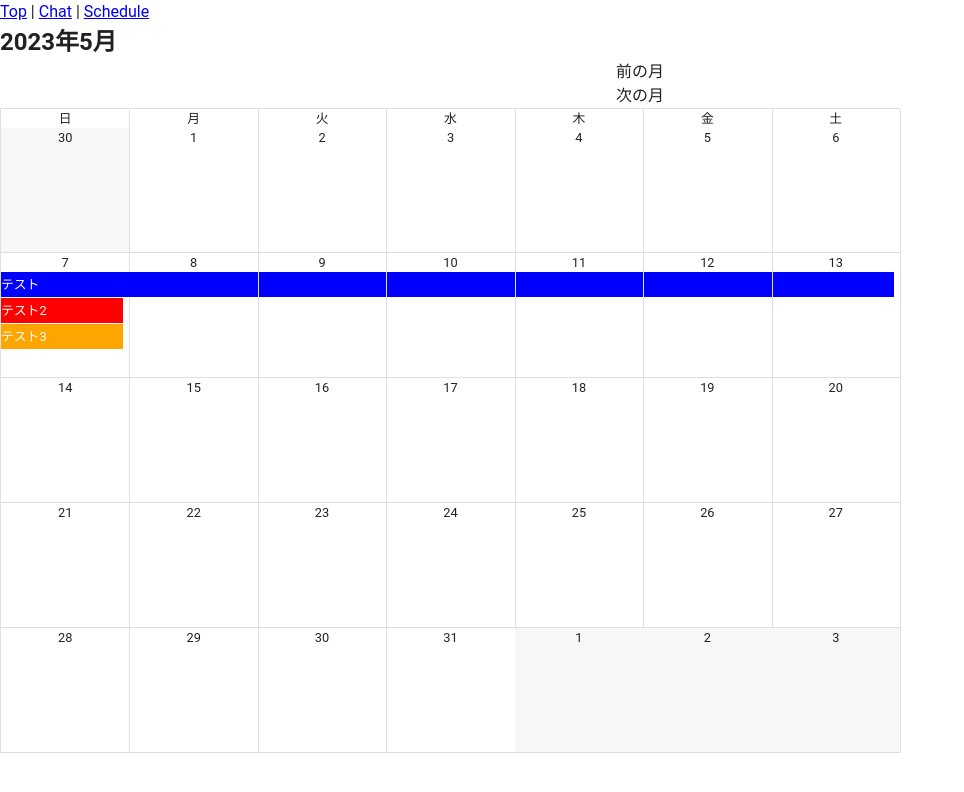
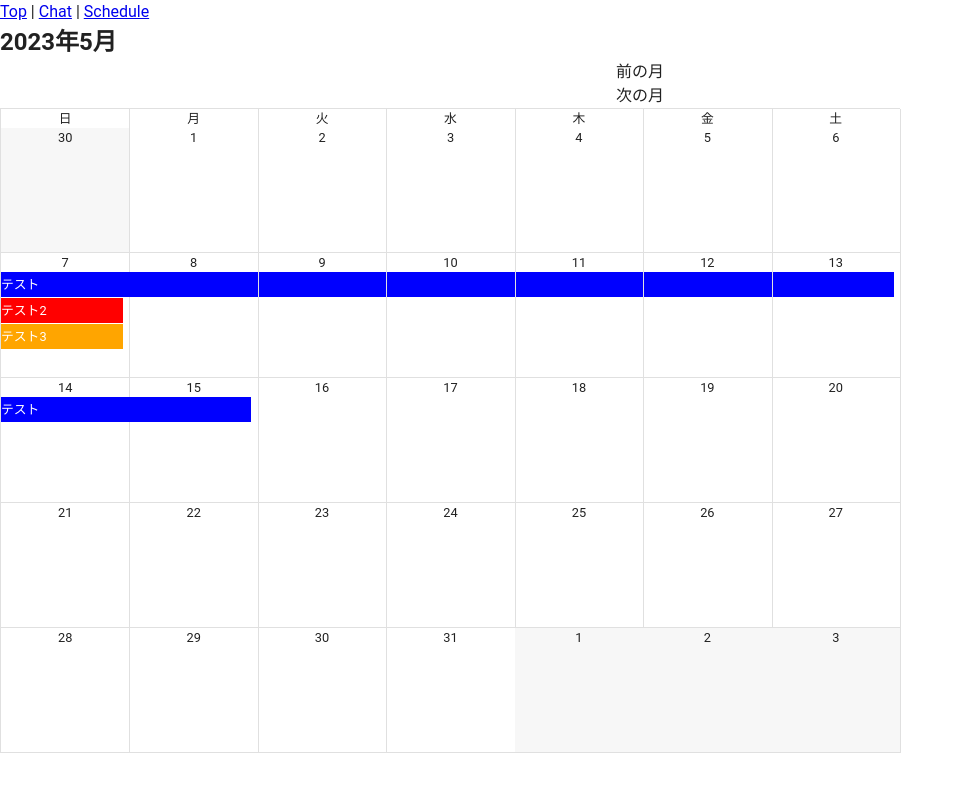
Before and after one commit to Somahc/my-chatbot, a Vue app in the folder my-chatbot/: page /schedule in a window 1280 px wide. Shown: the top 792 px of the page, without its empty margins (0-964 px from the left). Built offline with nearby package versions, Linux system fonts and the light colour scheme; what v-calendar would draw is missing.

Commit message:
イベントが週を跨っても正しく表示されるよう修正

```diff
--- a/my-chatbot/src/pages/Schedule.vue
+++ b/my-chatbot/src/pages/Schedule.vue
@@ -80,9 +80,14 @@ const getDayEvents = (date, day) => {
         let endDate = moment(event.end).format('YYYY-MM-DD')
         let Date = date.format('YYYY-MM-DD')
 
-        if(startDate == Date) {
-            let width = getEventWidth(startDate, endDate, day)
-            dayEvents.push({...event, width})
+        if (startDate <= Date && endDate >= Date) {
+            if(startDate === Date) {
+                let width = getEventWidth(startDate, endDate, day)
+                dayEvents.push({...event, width})
+            } else if (day === 0) {
+                let width = getEventWidth(date, endDate, day)
+                dayEvents.push({...event, width})
+            }
         }
     });
     return dayEvents;
```
